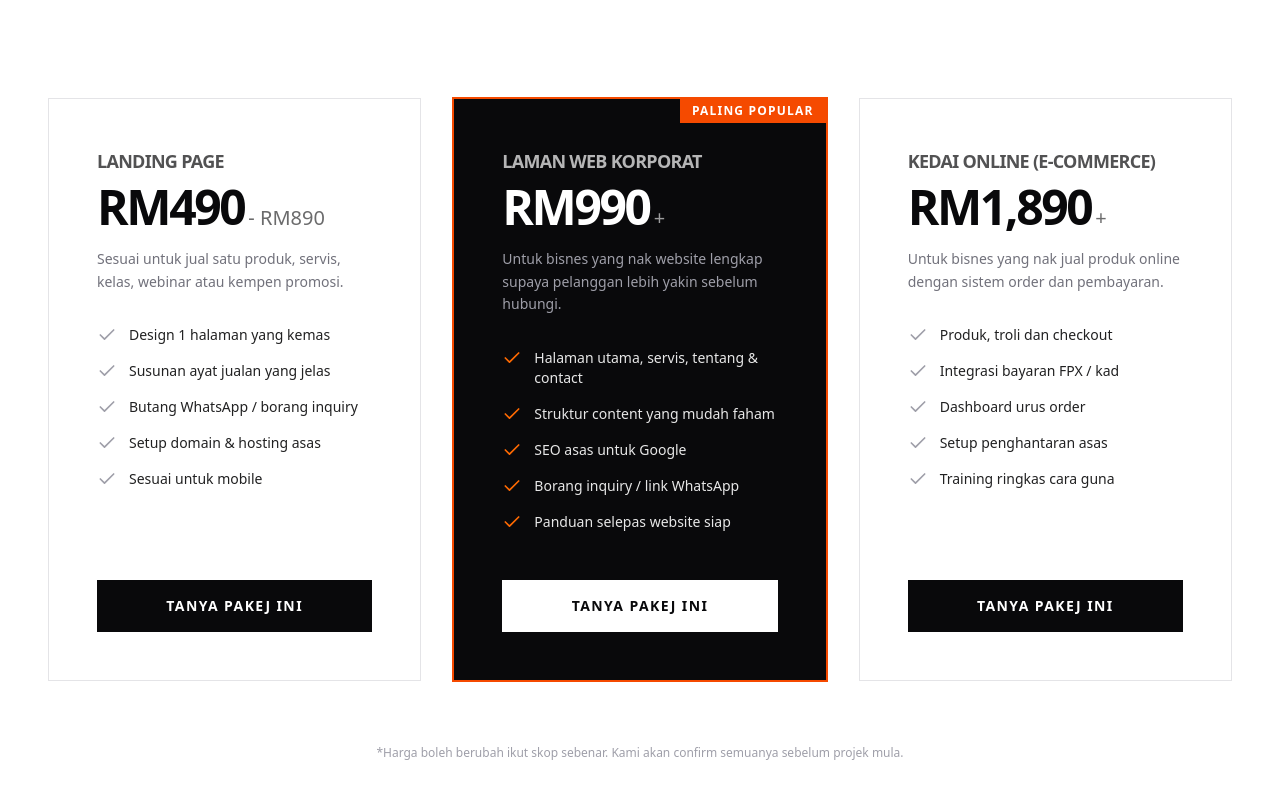
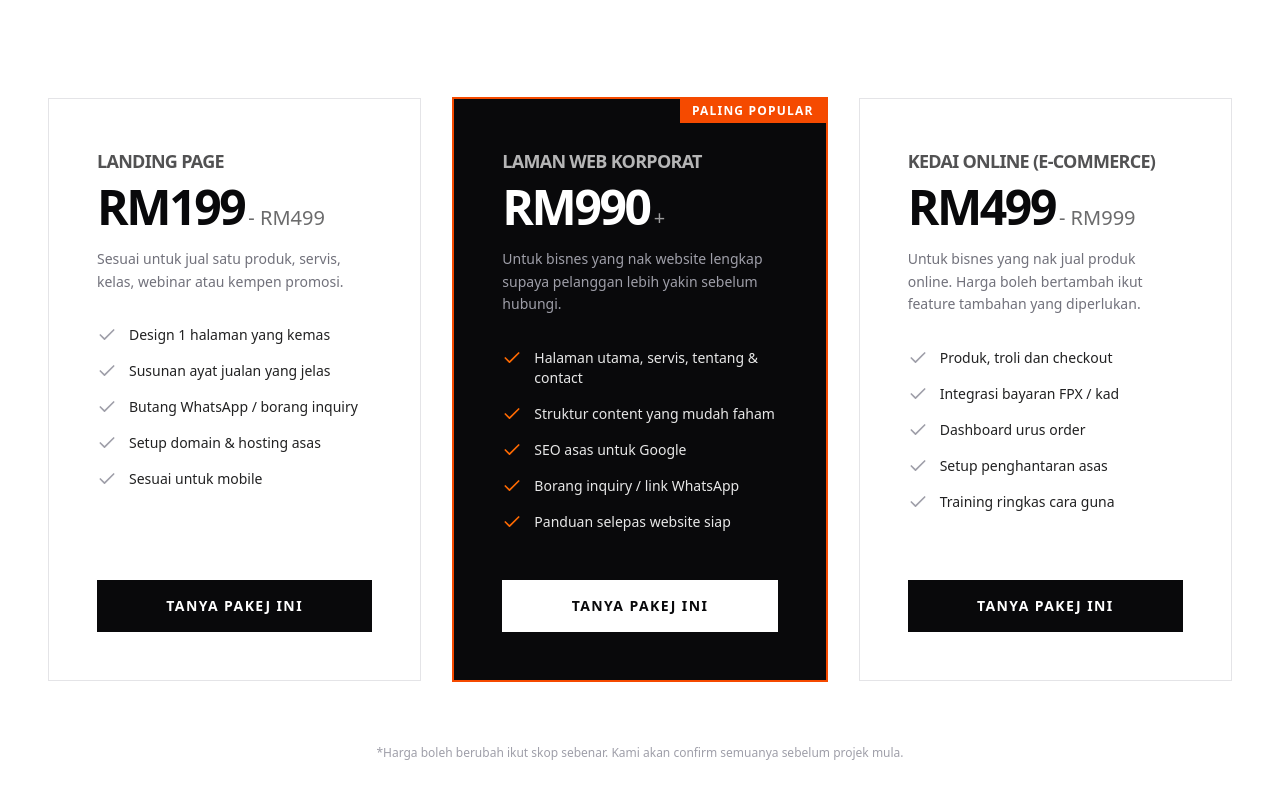
Before and after one commit to aniqkerja-byte/Portfolio, a Next.js app: page / in a window 1280 px wide. Shown: the part 9045-9844 px from the top of the page. Built offline with nearby package versions, Linux system fonts and the light colour scheme.

Commit message:
copy: update service pricing ranges

```diff
--- a/src/constants/data.ts
+++ b/src/constants/data.ts
@@ -160,8 +160,8 @@ export const servicesData = [
 export const pricingPlansData = [
   {
     name: "Landing Page",
-    price: "RM490",
-    priceRange: "- RM890",
+    price: "RM199",
+    priceRange: "- RM499",
     desc: "Sesuai untuk jual satu produk, servis, kelas, webinar atau kempen promosi.",
     features: [
       "Design 1 halaman yang kemas",
@@ -188,9 +188,9 @@ export const pricingPlansData = [
   },
   {
     name: "Kedai Online (E-Commerce)",
-    price: "RM1,890",
-    priceRange: "+",
-    desc: "Untuk bisnes yang nak jual produk online dengan sistem order dan pembayaran.",
+    price: "RM499",
+    priceRange: "- RM999",
+    desc: "Untuk bisnes yang nak jual produk online. Harga boleh bertambah ikut feature tambahan yang diperlukan.",
     features: [
       "Produk, troli dan checkout",
       "Integrasi bayaran FPX / kad",
```
